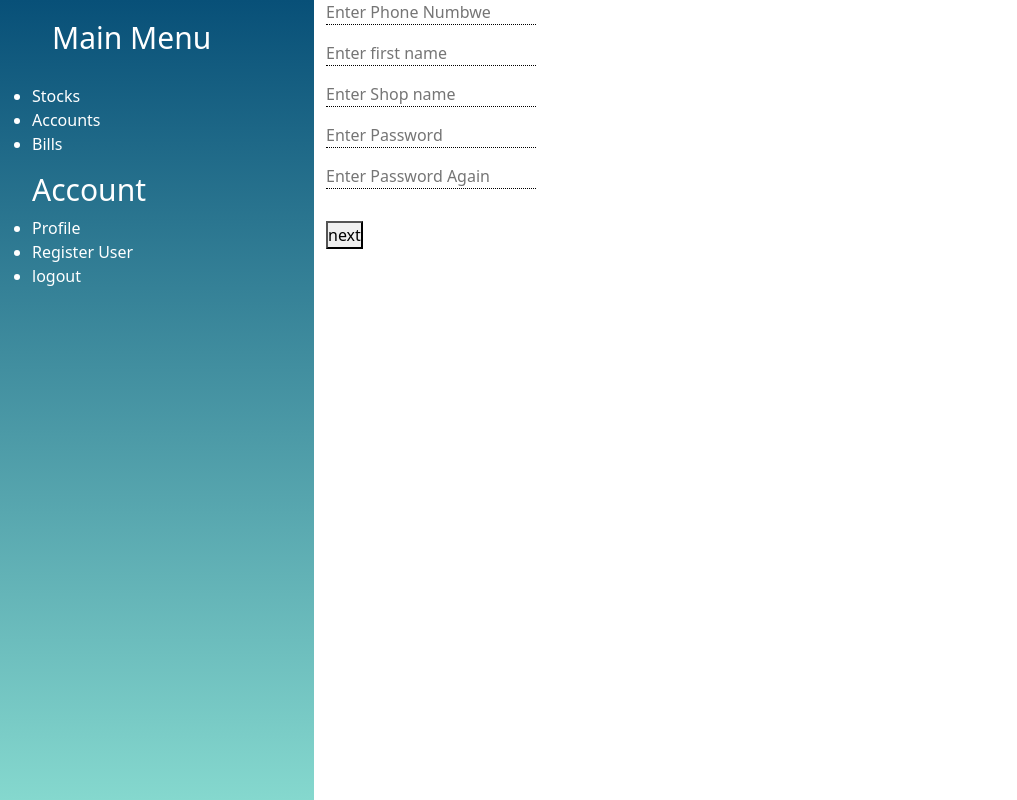
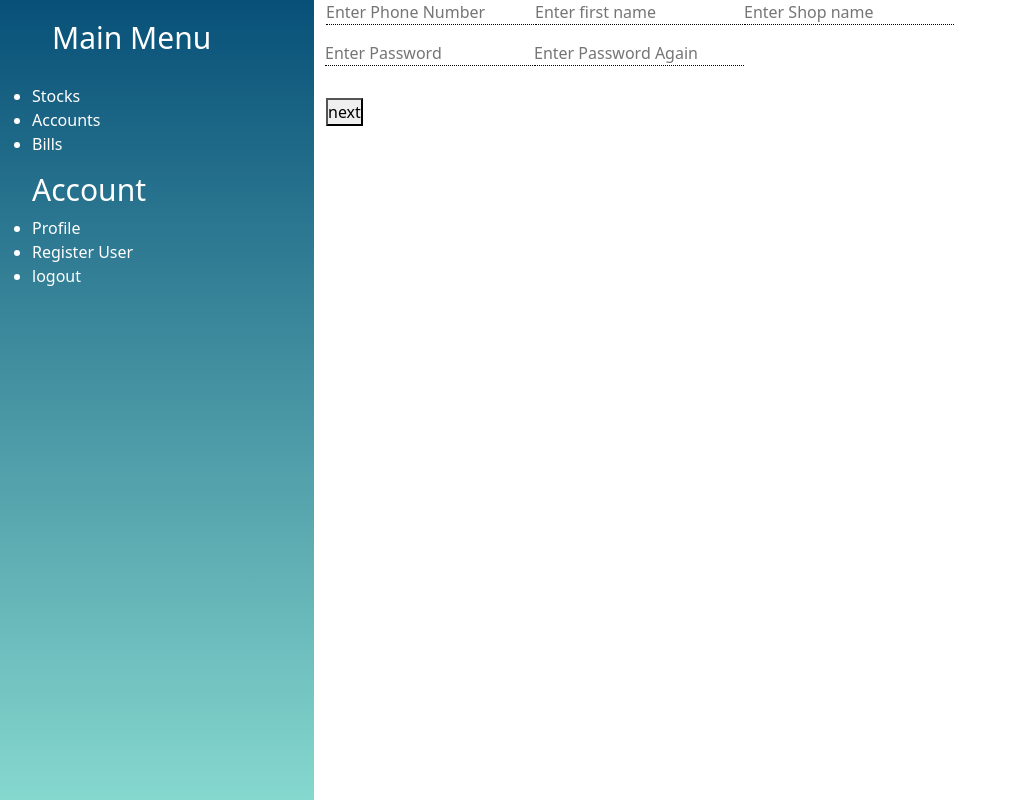
Before and after one commit to Gourav5015/getUrBill, a Django app: page /register/ in a window 1280 px wide. Shown: the whole page, without its empty margins (0-1017 px from the left). Run offline with Django 3.2, Linux system fonts and the light colour scheme; a user stored in the database is signed in.

Commit message:
Add files via upload

```diff
--- a/management/templates/register.html
+++ b/management/templates/register.html
@@ -3,11 +3,12 @@
 {% block title %} Register User{% endblock title %}
 <body>
     {% block body %}
+    <div class="alert alert-danger" style="display:none" id="msg"></div>
     <div class="form-group" id="form-group">
     <form action="/registeruser/" method="POST" name="register">
         {% csrf_token %}
-        <div class="imput-group" id="input">
-       <p> <input type="text" name="phone number" id="phone number" reuired placeholder="Enter Phone Numbwe"></p>
+        <div class="input-group" id="input">
+       <p> <input type="text" name="phone number" id="phonenumber" reuired placeholder="Enter Phone Number"></p>
         <p><input type="text" name="first name" id="first name" required placeholder='Enter first name'></p>
         <p><input type="text" name="shop name" id="shop name" required placeholder='Enter Shop name'></p>
         <p><input type="password" name="password1" id="password1" required placeholder='Enter Password'></p>
--- a/management/templates/sidebar.html
+++ b/management/templates/sidebar.html
@@ -8,6 +8,7 @@
     <title>{% block title %}{% endblock title %}</title>
     <link rel="shortcut icon" href="{% static 'user.png' %}" type="image/x-icon">
     <link href="https://cdn.jsdelivr.net/npm/bootstrap@5.1.0/dist/css/bootstrap.min.css" rel="stylesheet" integrity="sha384-KyZXEAg3QhqLMpG8r+8fhAXLRk2vvoC2f3B09zVXn8CA5QIVfZOJ3BCsw2P0p/We" crossorigin="anonymous">
+    <script src="https://ajax.googleapis.com/ajax/libs/jquery/3.5.1/jquery.min.js"></script>
     <link rel="stylesheet" href="{% static 'sidebar.css' %}">
     <link rel="stylesheet" href="{% static 'dashboard.css' %}">
 </head>
```
